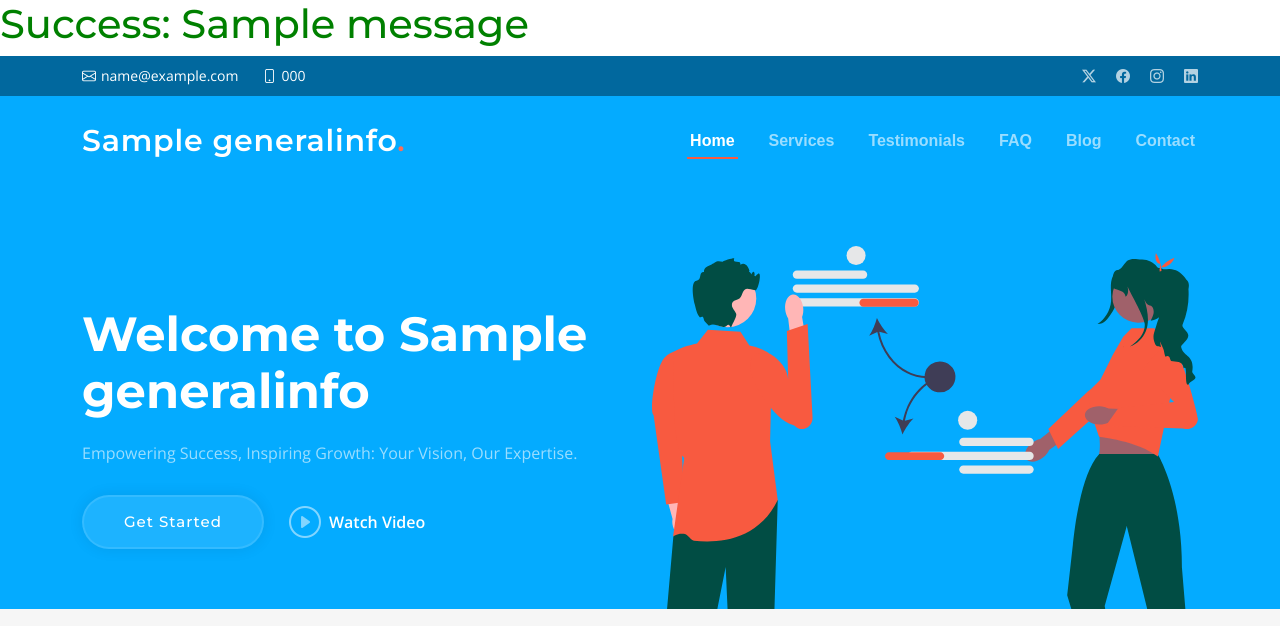
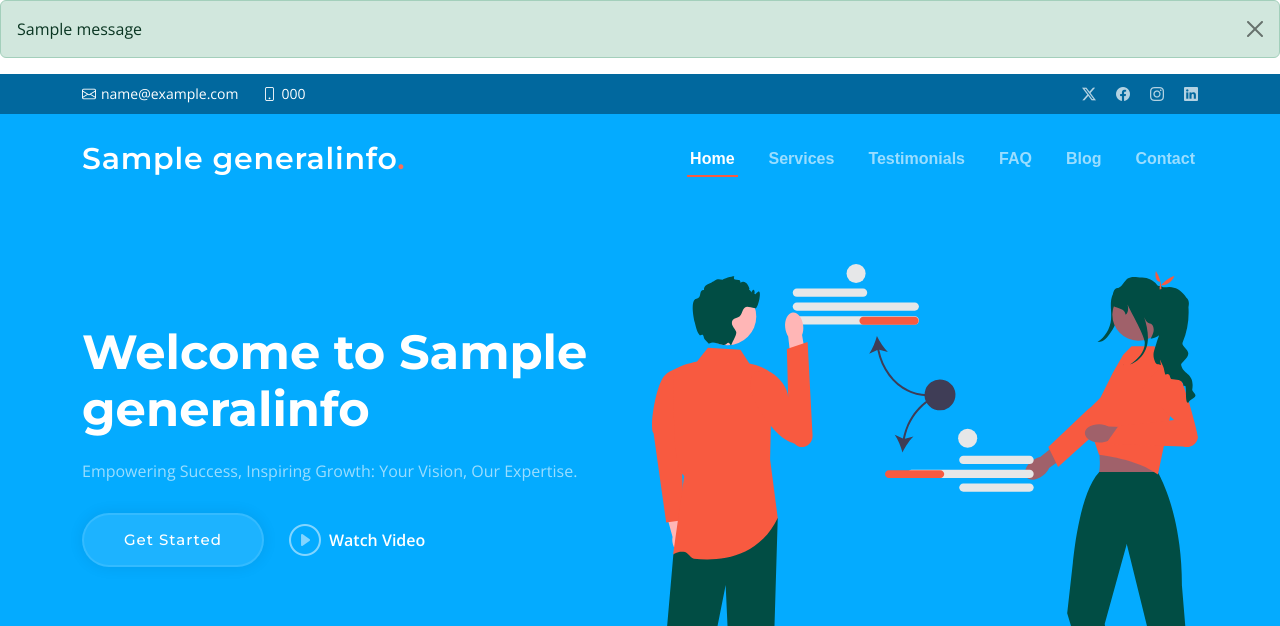
Before and after one commit to hcruz93/django-course, a Django app: page / in a window 1280 px wide. Shown: the top 626 px of the page. Run offline with Django 5.2, Linux system fonts and the light colour scheme; tables that the repository leaves empty hold one stand-in row (values such as "Sample post"); grey boxes marked "Sample" are stand-in pictures; one stand-in notice (Sample message) is shown; some libraries are stand-ins or nearby versions.

Commit message:
Using bootstrap alerts with Django messages

```diff
--- a/templates/assets/main.html
+++ b/templates/assets/main.html
@@ -42,10 +42,13 @@
 
   {% for message in messages %}
     {% if message.tags == "error" %}
-      <h1 style="color: red;"> Error: {{message}}</h1>
+      <div div class="alert alert-danger alert-dismissible fade show sticky-alert" role="alert">
     {% else %}
-      <h1 style="color: green;"> Success: {{message}}</h1>
+      <div div class="alert alert-success alert-dismissible fade show sticky-alert" role="alert">
     {% endif %}
+    {{ message }}
+      <button type="button" class="btn-close" data-bs-dismiss="alert" aria-label="Close"></button>
+    </div>
   {% endfor %}
 
   {% include 'assets/header.html'%}
@@ -100,4 +103,14 @@
 
 </body>
 
+
+<style>
+  .sticky-alert {
+    position: -webkit-sticky;
+    position: sticky;
+    top: 0;
+    z-index: 1000;
+  }
+</style>
+
 </html>
```
